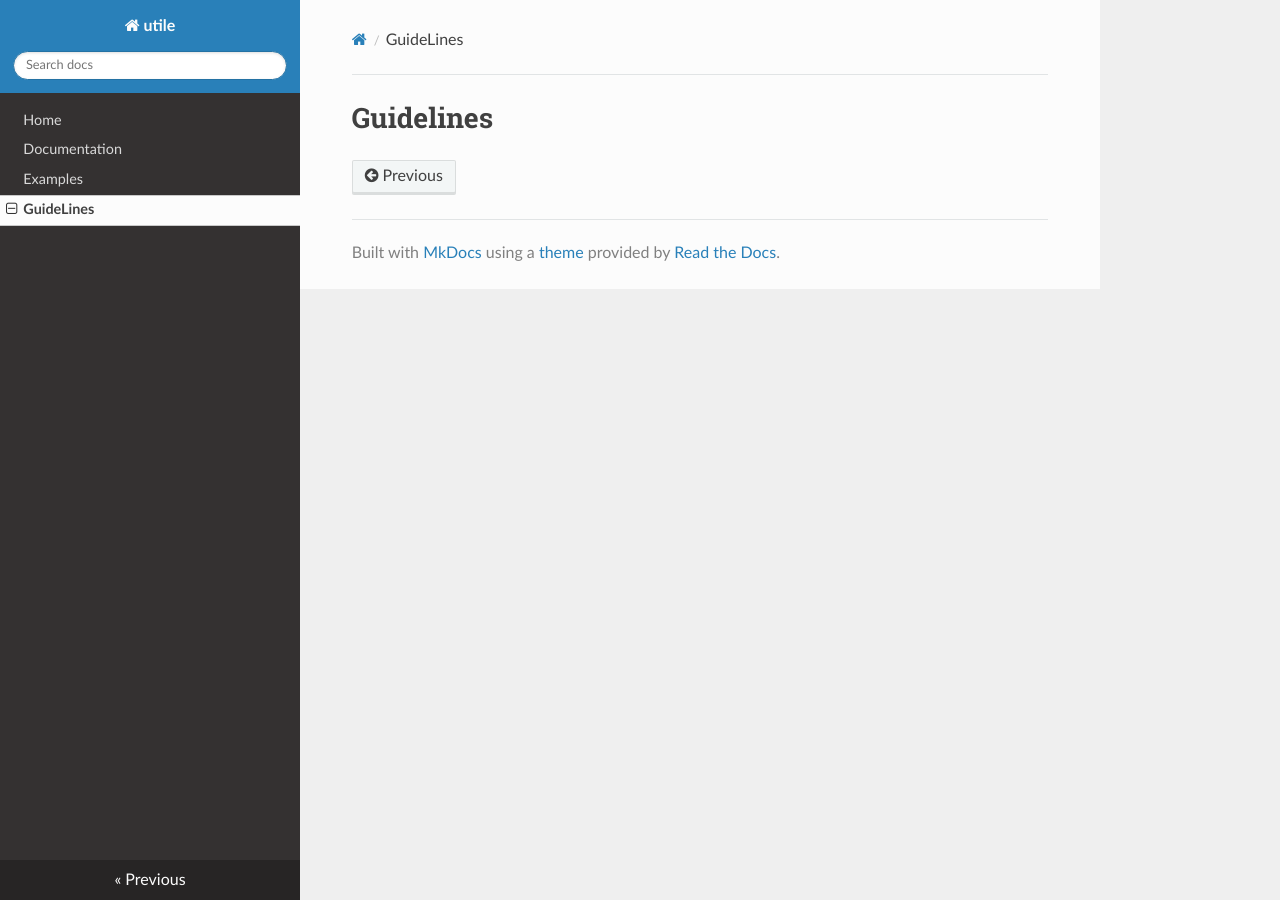
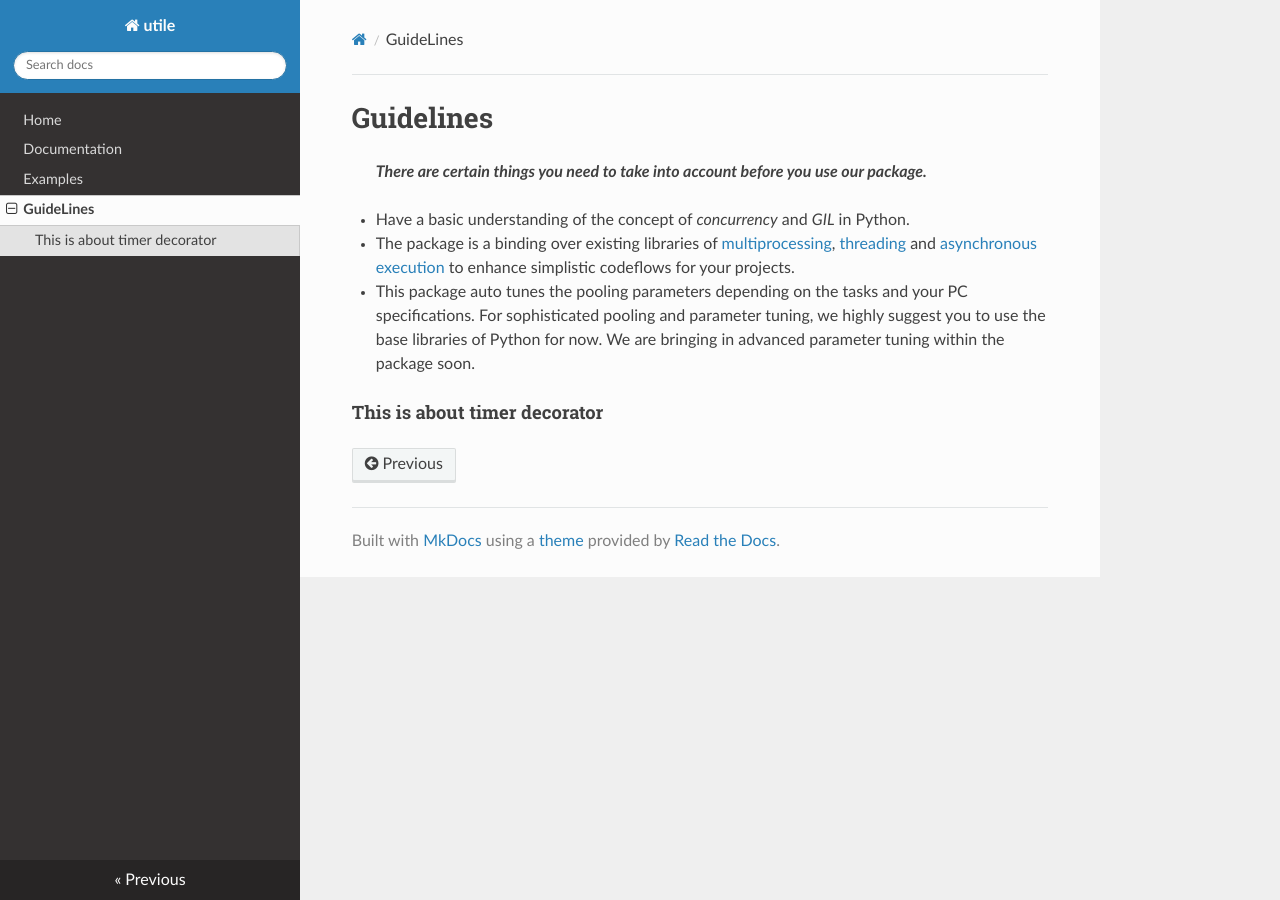
Before and after one commit to j0fiN/utile, an MkDocs documentation site: the page built from docs/guidelines.md, in a window 1280 px wide. Built offline with MkDocs 1.6.1, drawn with Linux system fonts in a browser that asks for light colours; nearby versions of some CDN libraries.

Commit message:
ADD: add guidelines

```diff
--- a/docs/guidelines.md
+++ b/docs/guidelines.md
@@ -1 +1,16 @@
 # Guidelines
+> ***There are certain things you need to take into account before you use our package.***
+
+- Have a basic understanding of the concept of *concurrency* and *GIL* in Python.
+
+- The package is a binding over existing libraries of
+[multiprocessing](https://docs.python.org/3/library/multiprocessing.html),
+[threading](https://docs.python.org/3/library/threading.html) and
+[asynchronous execution](https://docs.python.org/3/library/concurrent.futures.html) to enhance simplistic codeflows for
+your projects.
+
+- This package auto tunes the pooling parameters depending on the tasks and your PC specifications. For sophisticated
+pooling and parameter tuning, we highly suggest you to use the base libraries of Python for now. We are bringing in
+advanced parameter tuning within the package soon.
+
+#### This is about timer decorator
```
